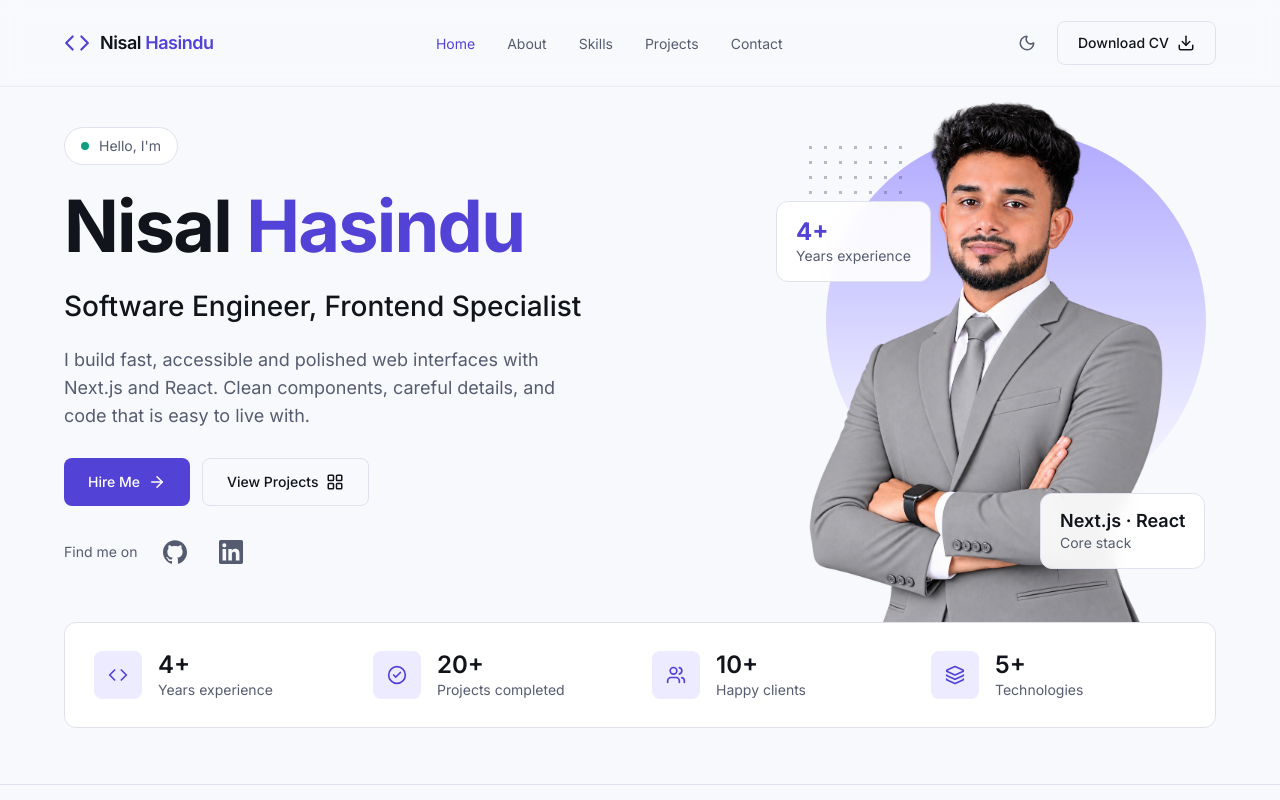
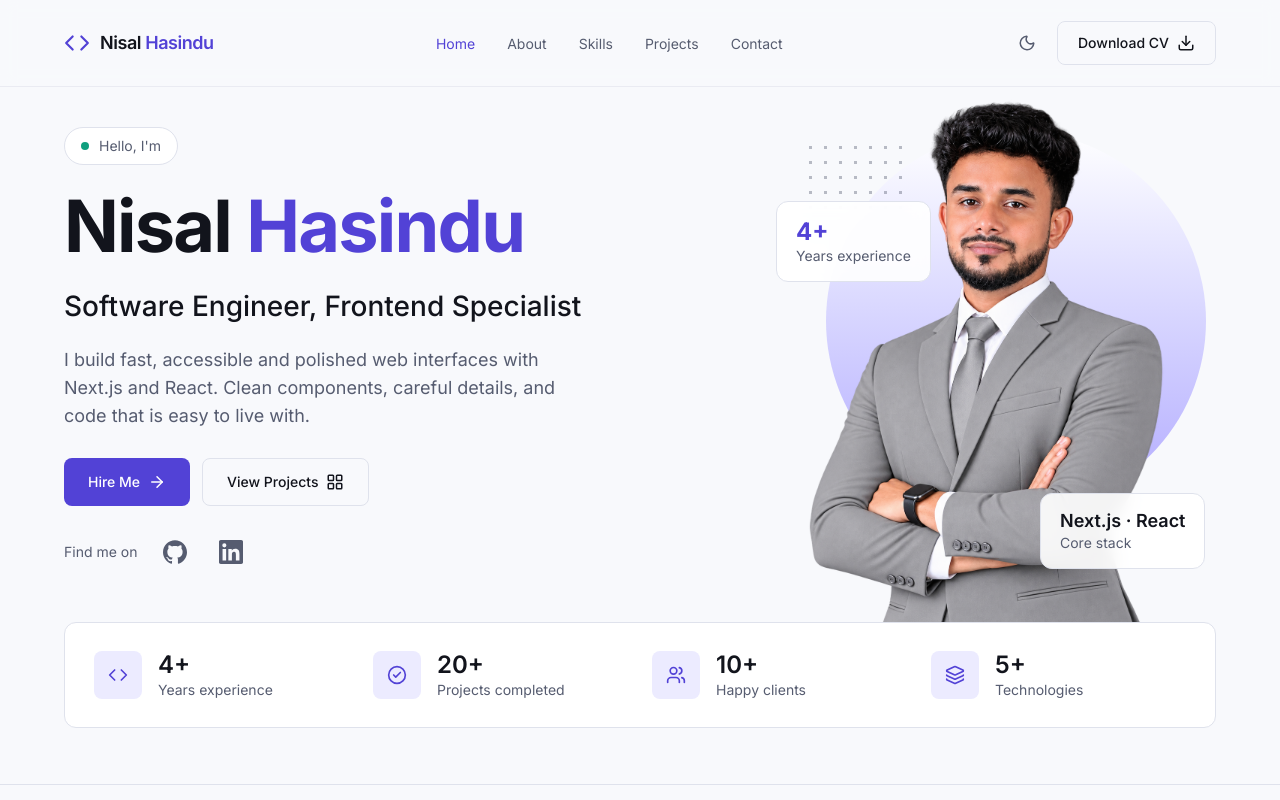
Before and after one commit to wnsnisal/portfolio-app, a Next.js app: page / in a window 1280 px wide. Shown: the top 800 px of the page. Built offline with nearby package versions, Linux system fonts and the light colour scheme.

Commit message:
Fix gradient color order in HeroVisual component

```diff
--- a/src/components/sections/hero.tsx
+++ b/src/components/sections/hero.tsx
@@ -10,7 +10,7 @@ import { cn } from "@/lib/utils";
 function HeroVisual() {
   return (
     <div className="relative mx-auto h-[300px] w-[260px] lg:h-[440px] lg:w-[440px]">
-      <div className="absolute top-0 left-2.5 size-60 rounded-full bg-gradient-to-b from-[#b1a9ff] to-[#fff] dark:from-[#7c6dfb] dark:to-[#4a3dc2]  lg:left-[50px] lg:size-[380px]">
+      <div className="absolute top-0 left-2.5 size-60 rounded-full bg-gradient-to-b from-[#fff] to-[#b1a9ff] dark:from-[#7c6dfb] dark:to-[#4a3dc2]  lg:left-[50px] lg:size-[380px]">
         {(["light", "dark"] as const).map((theme) => (
           <Image
             key={theme}
```
